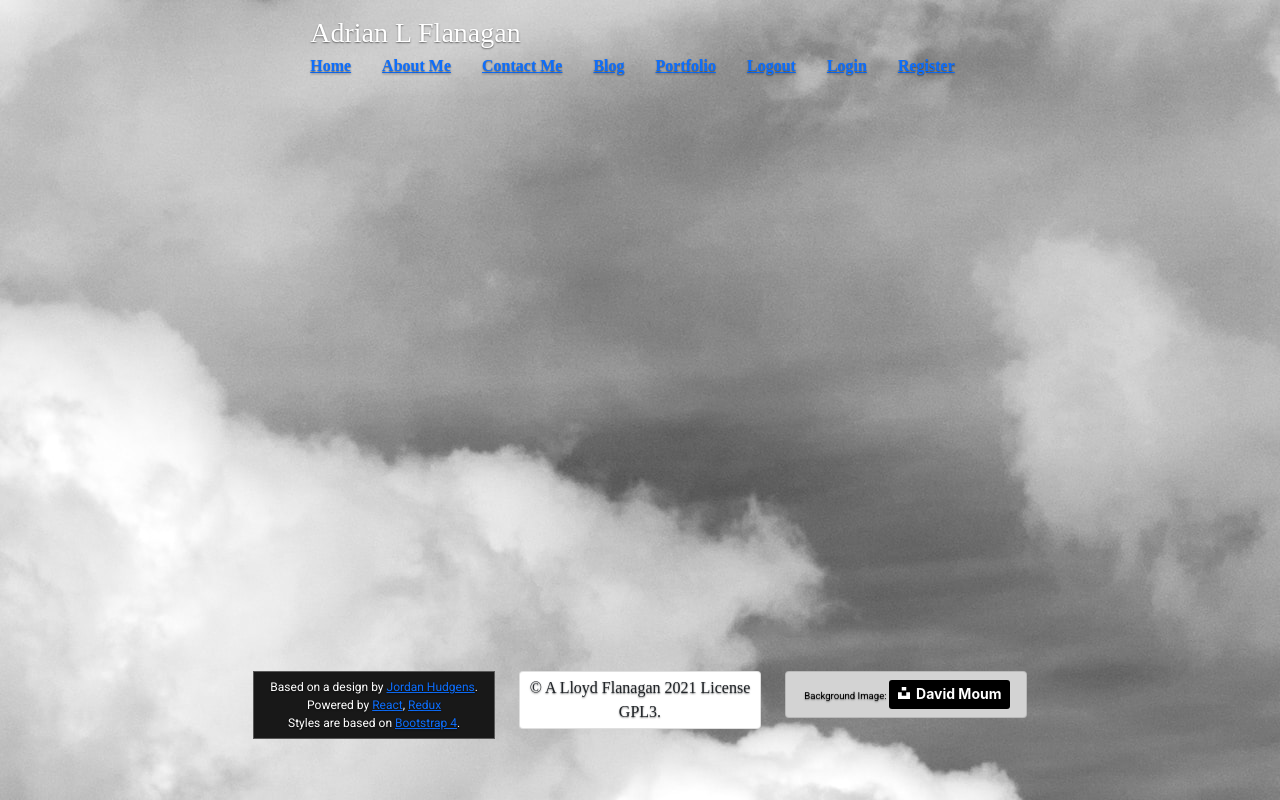
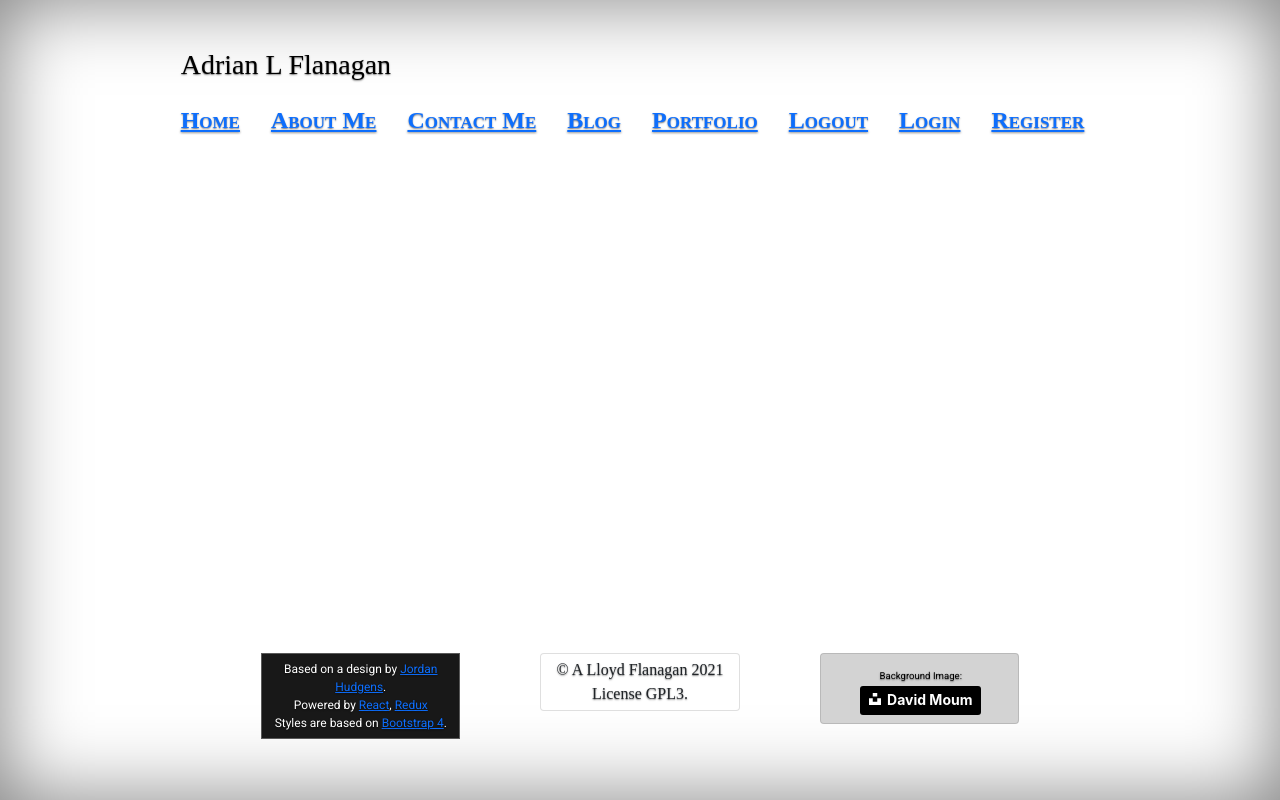
Before and after one commit to alflanagan/alloydflanagan-react, a React (Create React App) app: page / in a window 1280 px wide. Built offline with nearby package versions, Linux system fonts and the light colour scheme; a web font is replaced by a local one.

Commit message:
remove background image, enlarge top menu, etc.

```diff
--- a/src/App.css
+++ b/src/App.css
@@ -1,6 +1,6 @@
 .App {
   text-align: center;
-  background: url('./app/images/david-moum-tHvbNCwZBVA-unsplash.jpg');
+  /* background: url('./app/images/david-moum-tHvbNCwZBVA-unsplash.jpg'); */
   width: 100%;
   height: 100%;
 }
--- a/src/app/components/Footer.css
+++ b/src/app/components/Footer.css
@@ -3,7 +3,7 @@ footer {
 }
 
 .mastfoot {
-  max-width: 55em;
+  max-width: 75em;
   margin-right: auto;
   margin-left: auto;
 }
--- a/src/app/components/Footer.js
+++ b/src/app/components/Footer.js
@@ -13,7 +13,8 @@ export const Footer = () => {
       <div className="inner">
         <div className="container">
           <div className="row">
-            <div className="col-4">
+          <div className="col"></div>
+            <div className="col-3">
               <aside className="tech-note">
                 <div>
                   Based on a design by{' '}
@@ -56,16 +57,19 @@ export const Footer = () => {
                 </div>
               </aside>
             </div>
-            <div className="col-4">
+            <div className="col"></div>
+            <div className="col-3">
               <Card>
                 <CardBody className="p-1 text-dark">
                   <CardText>&copy; A Lloyd Flanagan 2021 License GPL3.</CardText>
                 </CardBody>
               </Card>
             </div>
-            <div className="col-4">
+            <div className="col"></div>
+            <div className="col-3">
               <UnsplashCredit />
             </div>
+            <div className="col"></div>
           </div>
         </div>
       </div>
--- a/src/app/components/Header.css
+++ b/src/app/components/Header.css
@@ -1,5 +1,4 @@
 .masthead {
-  max-width: 65em;
   margin-bottom: 2rem;
   margin-right: auto;
   margin-left: auto;
@@ -8,14 +7,22 @@
 .masthead-brand {
   margin-bottom: 0;
   float: left;
+  color: black;
+  margin-top: 2rem;
+}
+
+.nav-masthead {
+  margin-top: 1rem;
 }
 
 .nav-masthead .nav-link {
   padding: .25rem 0;
   font-weight: 700;
+  font-variant: small-caps;
   color: rgba(255, 255, 255, .5);
   background-color: transparent;
   border-bottom: .25rem solid transparent;
+  font-size: 1.5rem;
 }
 
 .nav-masthead .nav-link:hover,
```
